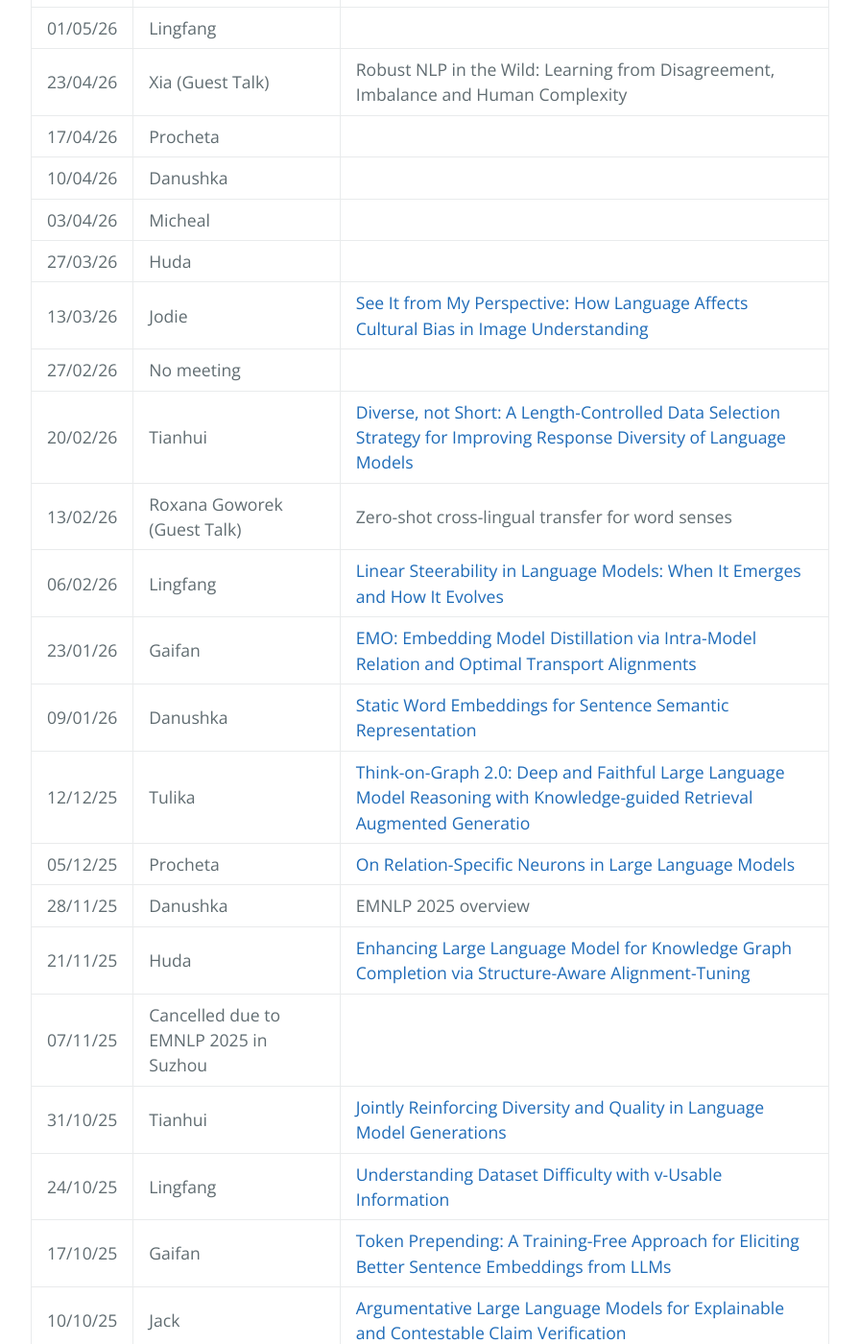
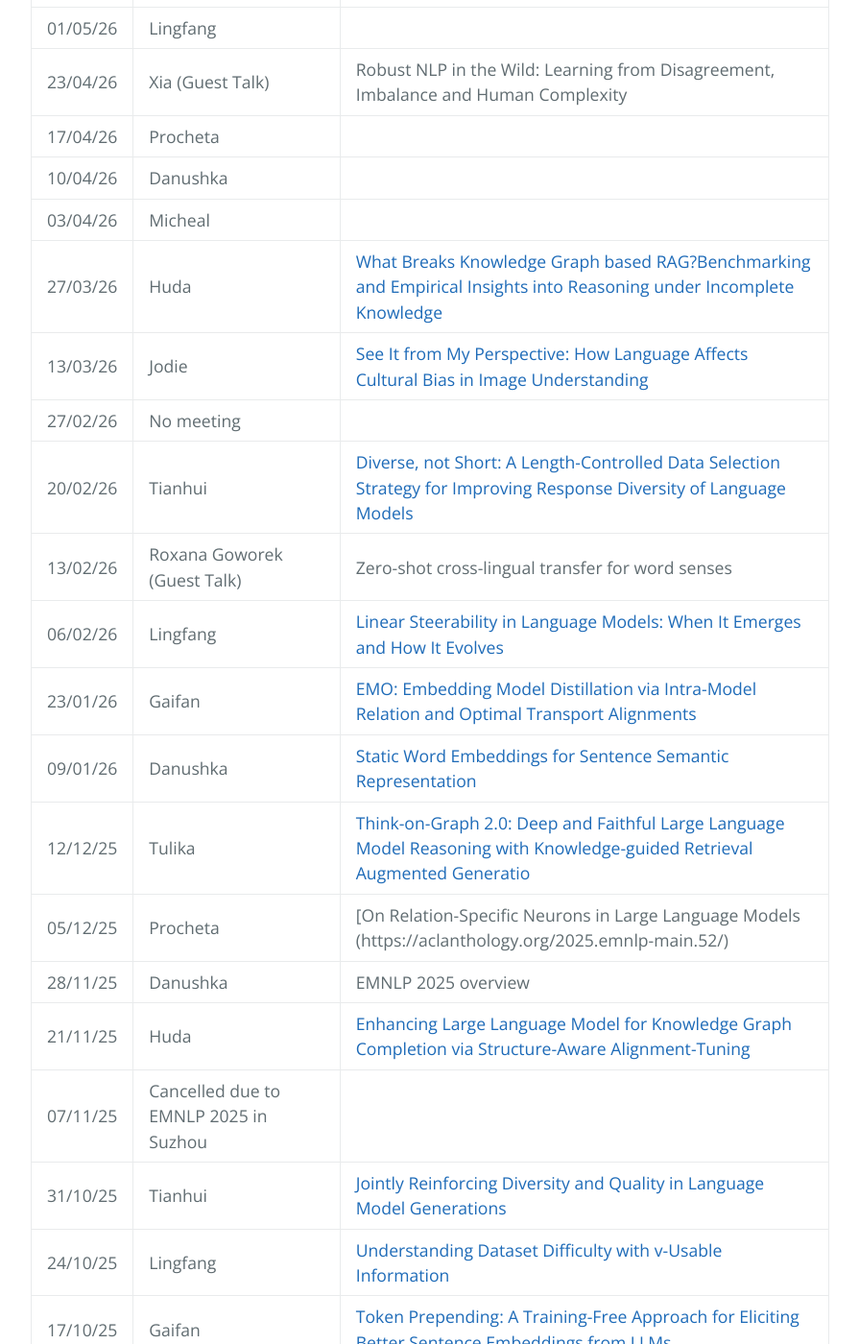
Before and after one commit to LivNLP/livnlp.github.io, a Jekyll site: the page built from reading.md, in a window 1280 px wide and 1400 px high, scrolled down 958 px. Shown: the whole window at 96% size, without its empty margins (192-1087 px from the left). Built offline with Jekyll 4.4.1, drawn with Linux system fonts in a browser that asks for light colours.

Commit message:
Update reading.md

```diff
--- a/reading.md
+++ b/reading.md
@@ -26,7 +26,7 @@ We meet on a weely basis to discuss recent research papers. Here is the schedule
 | 17/04/26|   Procheta |
 | 10/04/26|   Danushka |
 | 03/04/26|   Micheal |
-| 27/03/26|   Huda |
+| 27/03/26|   Huda | [What Breaks Knowledge Graph based RAG?Benchmarking and Empirical Insights into Reasoning under Incomplete Knowledge](https://aclanthology.org/2026.eacl-long.114/)
 | 13/03/26|   Jodie | [See It from My Perspective: How Language Affects Cultural Bias in Image Understanding](https://arxiv.org/abs/2406.11665)
 | 27/02/26|   No meeting |
 | 20/02/26|   Tianhui | [Diverse, not Short: A Length-Controlled Data Selection Strategy for Improving Response Diversity of Language Models](https://aclanthology.org/2025.emnlp-main.1721/)
@@ -35,7 +35,7 @@ We meet on a weely basis to discuss recent research papers. Here is the schedule
 | 23/01/26|   Gaifan | [EMO: Embedding Model Distillation via Intra-Model Relation and Optimal Transport Alignments](https://aclanthology.org/2025.emnlp-main.385/)
 | 09/01/26|  Danushka | [Static Word Embeddings for Sentence Semantic Representation](https://aclanthology.org/2025.emnlp-main.316/)
 | 12/12/25|  Tulika | [Think-on-Graph 2.0: Deep and Faithful Large Language Model Reasoning with Knowledge-guided Retrieval Augmented Generatio](https://arxiv.org/abs/2407.10805)
-| 05/12/25|  Procheta | [On Relation-Specific Neurons in Large Language Models](https://aclanthology.org/2025.emnlp-main.52/)
+| 05/12/25|  Procheta | [On Relation-Specific Neurons in Large Language Models (https://aclanthology.org/2025.emnlp-main.52/)
 | 28/11/25|  Danushka | EMNLP 2025 overview
 | 21/11/25|  Huda | [Enhancing Large Language Model for Knowledge Graph Completion via Structure-Aware Alignment-Tuning](https://aclanthology.org/2025.emnlp-main.1061/)
 | 07/11/25|  Cancelled due to EMNLP 2025 in Suzhou |
```
